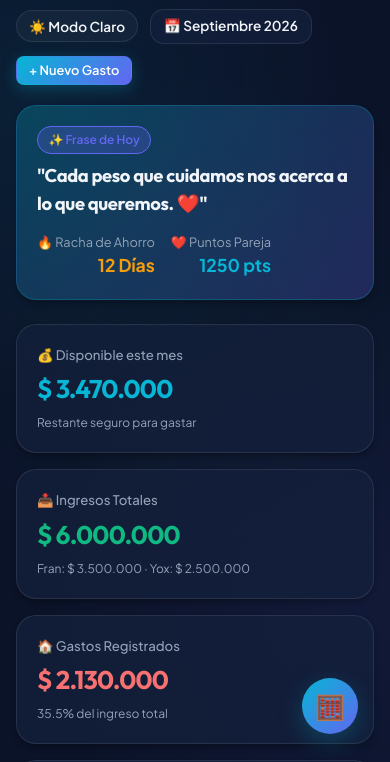
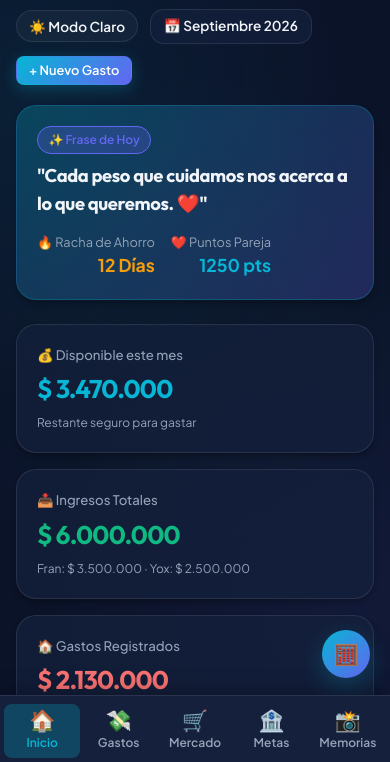
Before and after one commit to FranklinRonquillo/Household, a plain HTML site: page index.html in a window 390 px wide. Shown: the part 78-840 px from the top of the page. Drawn offline with Linux system fonts and the light colour scheme.

Commit message:
fix(mobile-nav): elevate z-index and adjust floating calc button position above bottom nav

```diff
--- a/css/dashboard.css
+++ b/css/dashboard.css
@@ -200,6 +200,49 @@
   width: 100%;
 }
 
+/* Mobile Bottom Navigation Bar */
+.mobile-nav {
+  display: none;
+  position: fixed;
+  bottom: 0;
+  left: 0;
+  right: 0;
+  background: var(--bg-surface);
+  backdrop-filter: blur(20px);
+  -webkit-backdrop-filter: blur(20px);
+  border-top: 1px solid var(--border-glass);
+  padding: 0.5rem 0.25rem;
+  z-index: 9999;
+  justify-content: space-around;
+  box-shadow: 0 -4px 20px rgba(0, 0, 0, 0.25);
+}
+
+.mobile-nav-item {
+  display: flex;
+  flex-direction: column;
+  align-items: center;
+  gap: 0.25rem;
+  font-size: 0.75rem;
+  font-weight: 600;
+  color: var(--text-muted);
+  padding: 0.35rem 0.5rem;
+  border-radius: var(--radius-sm);
+  cursor: pointer;
+  transition: all var(--transition-fast);
+  flex: 1;
+  text-align: center;
+}
+
+.mobile-nav-item:hover, .mobile-nav-item.active {
+  color: var(--primary);
+  background: var(--primary-glow);
+}
+
+.mobile-nav-icon {
+  font-size: 1.3rem;
+  line-height: 1;
+}
+
 /* Mobile Responsiveness Overrides */
 @media (max-width: 1024px) {
   .dashboard-sections-grid {
@@ -209,13 +252,13 @@
 
 @media (max-width: 768px) {
   .sidebar {
-    display: none;
+    display: none !important;
   }
   .main-content {
-    margin-left: 0;
-    padding: 1rem;
-    padding-bottom: 6rem;
-    width: 100%;
+    margin-left: 0 !important;
+    padding: 1rem !important;
+    padding-bottom: 6.5rem !important;
+    width: 100% !important;
   }
   .top-header {
     margin-bottom: 1.25rem;
@@ -229,41 +272,6 @@
     gap: 1rem;
   }
   .mobile-nav {
-    display: flex;
+    display: flex !important;
   }
 }
-
-/* Mobile Bottom Navigation Bar */
-.mobile-nav {
-  display: none;
-  position: fixed;
-  bottom: 0;
-  left: 0;
-  right: 0;
-  background: var(--sidebar-bg);
-  backdrop-filter: blur(20px);
-  border-top: 1px solid var(--border-glass);
-  padding: 0.5rem;
-  z-index: 900;
-  justify-content: space-around;
-}
-
-.mobile-nav-item {
-  display: flex;
-  flex-direction: column;
-  align-items: center;
-  gap: 0.2rem;
-  font-size: 0.7rem;
-  color: var(--text-muted);
-  padding: 0.35rem 0.5rem;
-  border-radius: var(--radius-sm);
-  cursor: pointer;
-}
-
-.mobile-nav-item.active {
-  color: var(--primary);
-}
-
-.mobile-nav-icon {
-  font-size: 1.25rem;
-}
--- a/css/modules.css
+++ b/css/modules.css
@@ -150,7 +150,7 @@
   font-size: 1.5rem;
   box-shadow: 0 8px 25px var(--primary-glow);
   cursor: pointer;
-  z-index: 800;
+  z-index: 8000;
   border: none;
   transition: transform var(--transition-fast);
 }
@@ -169,12 +169,31 @@
   border-radius: var(--radius-lg);
   box-shadow: var(--shadow-md);
   padding: 1.1rem;
-  z-index: 850;
+  z-index: 8500;
   display: none;
 }
 
 .calc-widget.active {
   display: block;
+}
+
+@media (max-width: 768px) {
+  .floating-calc-btn {
+    bottom: 5.5rem;
+    right: 1.25rem;
+    width: 48px;
+    height: 48px;
+    font-size: 1.25rem;
+  }
+
+  .calc-widget {
+    bottom: 9rem;
+    right: 1rem;
+    left: 1rem;
+    width: auto;
+    max-width: 360px;
+    margin: 0 auto;
+  }
 }
 
 .calc-history-panel {
```
